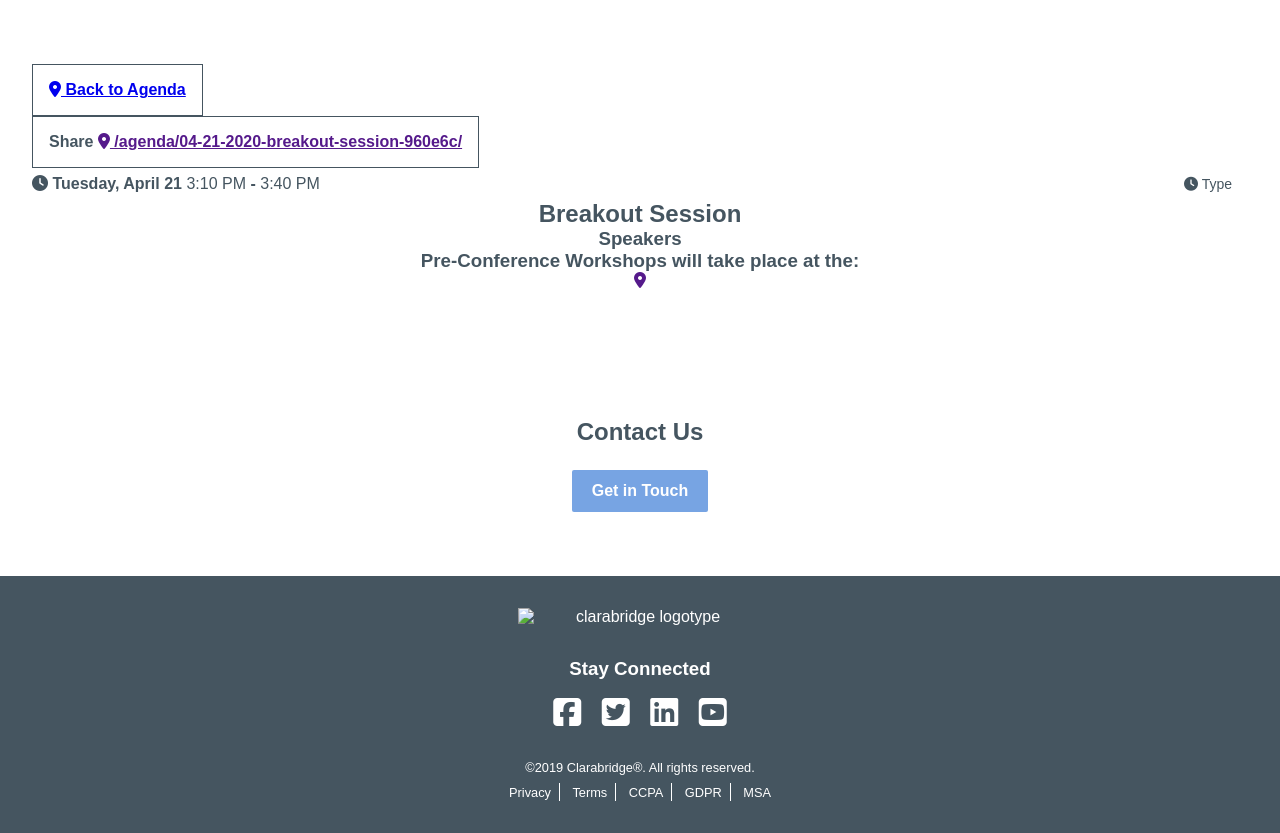
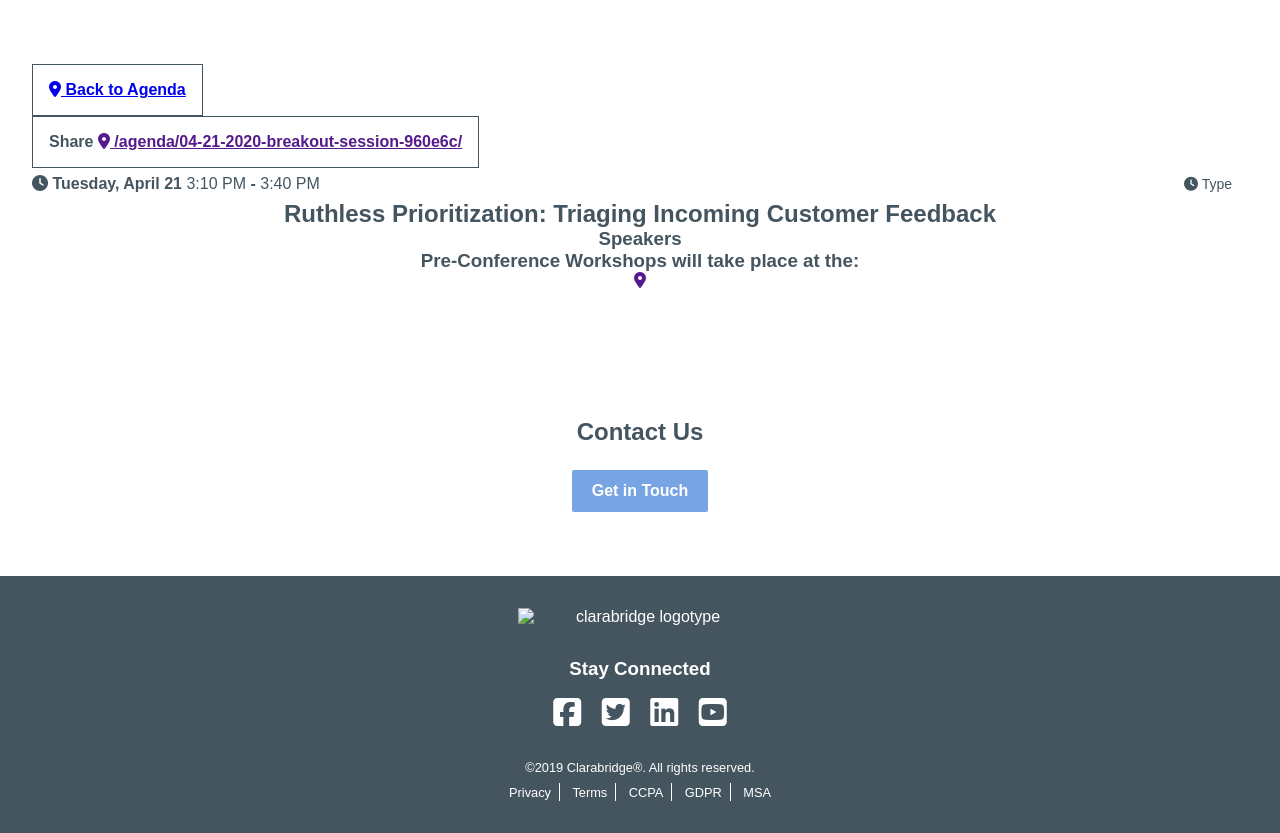
Before and after one commit to marcusrelacion/c3-marketing-site, a Jekyll site: the page built from _agenda/04-21-2020-breakout-session-960e6c.markdown, in a window 1280 px wide and 1109 px high. Shown: the part 276-1109 px from the top of the window. Built offline with Jekyll 4.4.1, drawn with Linux system fonts in a browser that asks for light colours; nearby versions of some CDN libraries; some web fonts are replaced.

Commit message:
Updated 04 21 2020 Breakout Session 960e6c

```diff
--- a/_agenda/04-21-2020-breakout-session-960e6c.markdown
+++ b/_agenda/04-21-2020-breakout-session-960e6c.markdown
@@ -1,5 +1,5 @@
 ---
-title: Breakout Session
+title: 'Ruthless Prioritization: Triaging Incoming Customer Feedback'
 date: 2020-04-21 15:10:00 -04:00
 position: 24
 event:
```
